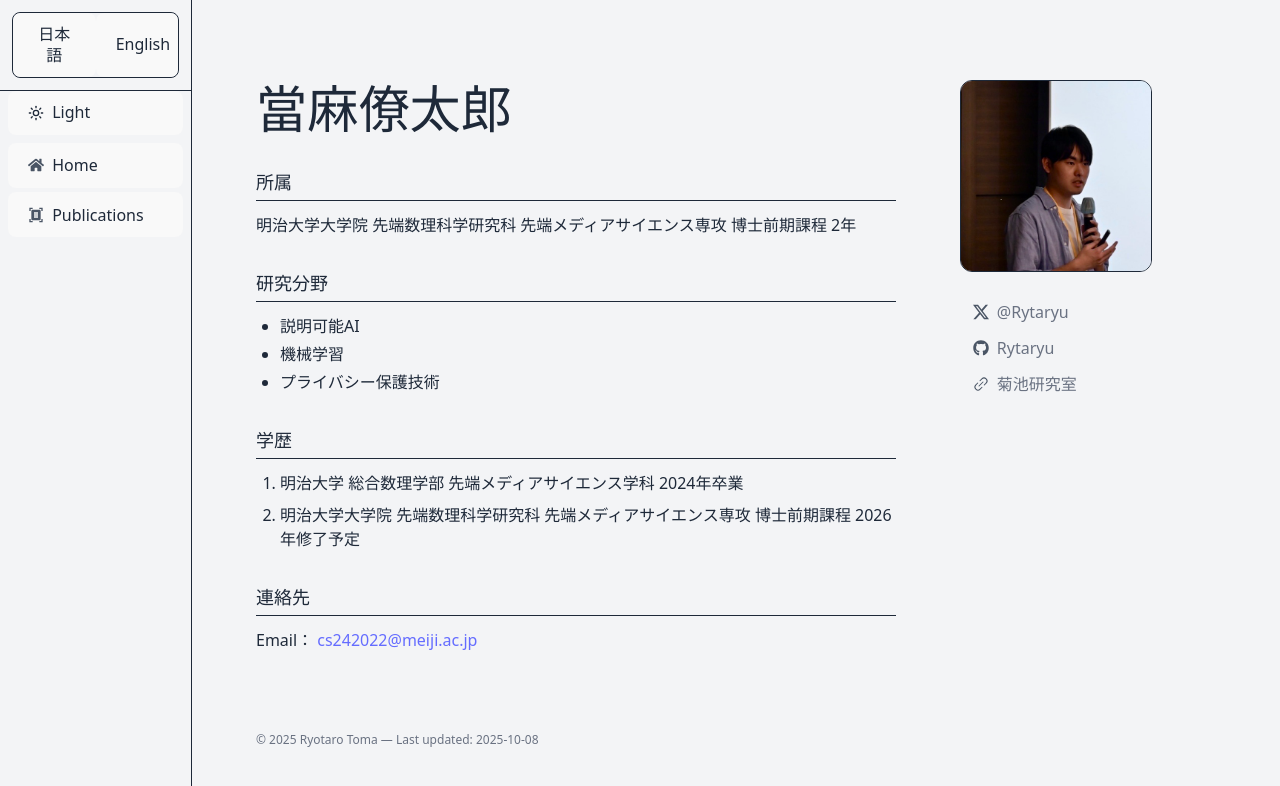
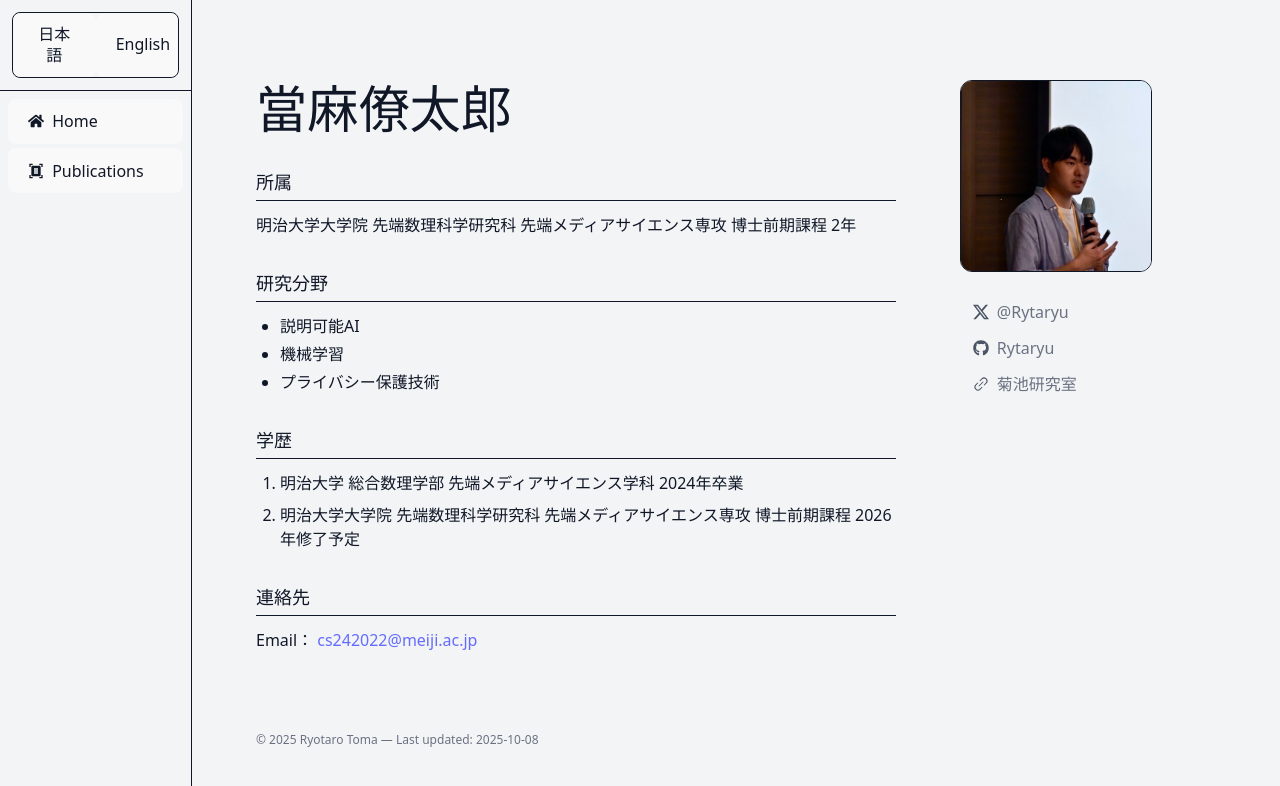
Before and after one commit to Rytaryu/rytaryu.github.io, a React (Vite) app: page / in a window 1280 px wide. Shown: the top 786 px of the page. Built offline with nearby package versions, Linux system fonts and the light colour scheme.

Commit message:
refactor: remove theme toggle functionality and related hooks; update sidebar styles for improved visibility

```diff
--- a/src/App.tsx
+++ b/src/App.tsx
@@ -4,8 +4,6 @@ import { MdDocumentScanner } from "react-icons/md";
 import type { Tab, Lang } from "./utils";
 import HomeContent from "./HomeContent";
 import PublicationsContent from "./PublicationsContent";
-import ThemeToggle from './ThemeToggle';
-import { useTheme } from './hooks/useTheme';
 
 const tabs: { key: Tab; label: string }[] = [
   { key: "home", label: "Home" },
@@ -21,7 +19,6 @@ type SideBarProps = {
 
 function SideBar({ lang, setLang, active, setActive }: SideBarProps) {
   const [isOpen, setIsOpen] = useState(false);
-  const { theme, toggle } = useTheme();
 
   const onSelectTab = (key: Tab) => {
     setActive(key);
@@ -64,7 +61,7 @@ function SideBar({ lang, setLang, active, setActive }: SideBarProps) {
       </button>
 
       <aside
-        className={`fixed inset-y-0 left-0 border-r bg-gray-100 text-gray-800 dark:bg-gray-800 dark:text-gray-100 transform transition-transform duration-300 ease-in-out ${
+        className={`fixed inset-y-0 left-0 border-r bg-gray-100 text-gray-900 dark:bg-gray-900 dark:text-gray-100 transform transition-transform duration-300 ease-in-out ${
           isOpen ? "translate-x-0" : "-translate-x-full"
         } md:translate-x-0 w-60 md:w-[15vw]`}
       >
@@ -73,7 +70,7 @@ function SideBar({ lang, setLang, active, setActive }: SideBarProps) {
             <div className="inline-flex rounded-lg border overflow-hidden w-full">
               <button
                 className={`w-1/2 px-3 py-1 text-md ${
-                  lang === "jp" ? "bg-gray-100" : "bg-gray-100 hover:bg-gray-400"
+                  lang === "jp" ? "bg-gray-100" : "bg-gray-100 hover:bg-gray-50"
                 } md:px-2 md:text-xs`}
                 aria-pressed={lang === "jp"}
                 onClick={() => setLang("jp")}
@@ -83,7 +80,7 @@ function SideBar({ lang, setLang, active, setActive }: SideBarProps) {
               </button>
               <button
                 className={`w-1/2 px-3 py-1 text-md border-l ${
-                  lang === "en" ? "bg-gray-100" : "bg-gray-100 hover:bg-gray-400"
+                  lang === "en" ? "bg-gray-100" : "bg-gray-100 hover:bg-gray-50"
                 } md:px-2 md:text-xs`}
                 aria-pressed={lang === "en"}
                 onClick={() => setLang("en")}
@@ -92,10 +89,6 @@ function SideBar({ lang, setLang, active, setActive }: SideBarProps) {
                 <span className="xl:hidden">EN</span>
               </button>
             </div>
-          </div>
-
-          <div className="px-2">
-            <ThemeToggle theme={theme} onToggle={toggle} className="w-full justify-left" />
           </div>
 
           <nav className="px-2 py-2 space-y-1">
@@ -109,8 +102,8 @@ function SideBar({ lang, setLang, active, setActive }: SideBarProps) {
                 aria-current={active === t.key ? "page" : undefined}
               >
                 <div className="flex justify-left items-center gap-2">
-                  {t.key === "home" && <FaHome className="text-gray-600" />}
-                  {t.key === "publications" && <MdDocumentScanner className="text-gray-600" />}
+                  {t.key === "home" && <FaHome className="text-gray-900 dark:text-gray-100" />}
+                  {t.key === "publications" && <MdDocumentScanner className="text-gray-900 dark:text-gray-100" />}
                   {t.label}
                 </div>
               </button>
@@ -144,7 +137,7 @@ export default function App() {
 
 
   return (
-    <main className="grid grid-cols-[auto,1fr] min-h-screen bg-gray-100 text-gray-800 dark:bg-gray-800 dark:text-gray-100">
+    <main className="grid grid-cols-[auto,1fr] min-h-screen bg-gray-100 text-gray-900 dark:bg-gray-900 dark:text-gray-100">
       <SideBar lang={lang} setLang={setLang} active={active} setActive={setActive} />
       <div className="w-[80vw] md:w-[70vw] ml-[10vw] md:ml-[20vw] mr-[10vw] mt-20">
           {active === "home" && <HomeContent lang={lang} />}
--- a/src/PublicationsContent.tsx
+++ b/src/PublicationsContent.tsx
@@ -16,7 +16,7 @@ export default function PublicationsContent({ lang }: { lang: Lang }) {
   );
 
   return (
-    <div>
+    <div className="mb-5vh">
       <div className="mb-4">
         <input
           value={q}
--- a/src/ThemeToggle.tsx
+++ /dev/null
@@ -1,24 +0,0 @@
-import { Moon, Sun } from 'lucide-react';
-import type { Theme } from './hooks/useTheme';
-
-type Props = {
-  theme: Theme;
-  onToggle: () => void;
-  className?: string;
-};
-
-export default function ThemeToggle({ theme, onToggle, className }: Props) {
-  const isDark = theme === 'dark';
-  return (
-    <button
-      type="button"
-      onClick={onToggle}
-      aria-pressed={isDark}
-      aria-label={isDark ? 'Switch to light mode' : 'Switch to dark mode'}
-      className={`inline-flex items-center gap-2 rounded-lg border px-3 py-1 text-sm hover:bg-gray-50 dark:hover:bg-gray-900 ${className || ''}`}
-    >
-      {isDark ? <Moon className="h-4 w-4" /> : <Sun className="h-4 w-4" />}
-      <span className="select-none">{isDark ? 'Dark' : 'Light'}</span>
-    </button>
-  );
-}
--- a/src/hooks/useTheme.ts
+++ /dev/null
@@ -1,35 +0,0 @@
-import { useCallback, useEffect, useState } from 'react';
-
-export type Theme = 'light' | 'dark';
-
-export function useTheme() {
-  const getInitial = (): Theme =>
-    document.documentElement.classList.contains('dark') ? 'dark' : 'light';
-
-  const [theme, setTheme] = useState<Theme>(getInitial);
-
-  useEffect(() => {
-    const root = document.documentElement;
-    if (theme === 'dark') root.classList.add('dark');
-    else root.classList.remove('dark');
-    root.style.colorScheme = theme;
-    localStorage.setItem('theme', theme);
-  }, [theme]);
-
-  useEffect(() => {
-    const onStorage = (e: StorageEvent) => {
-      if (e.key === 'theme' && (e.newValue === 'light' || e.newValue === 'dark')) {
-        setTheme(e.newValue);
-      }
-    };
-    window.addEventListener('storage', onStorage);
-    return () => window.removeEventListener('storage', onStorage);
-  }, []);
-
-  const toggle = useCallback(() => {
-    setTheme((t) => (t === 'dark' ? 'light' : 'dark'));
-  }, []);
-
-  const set = useCallback((t: Theme) => setTheme(t), []);
-  return { theme, toggle, set };
-}
```
